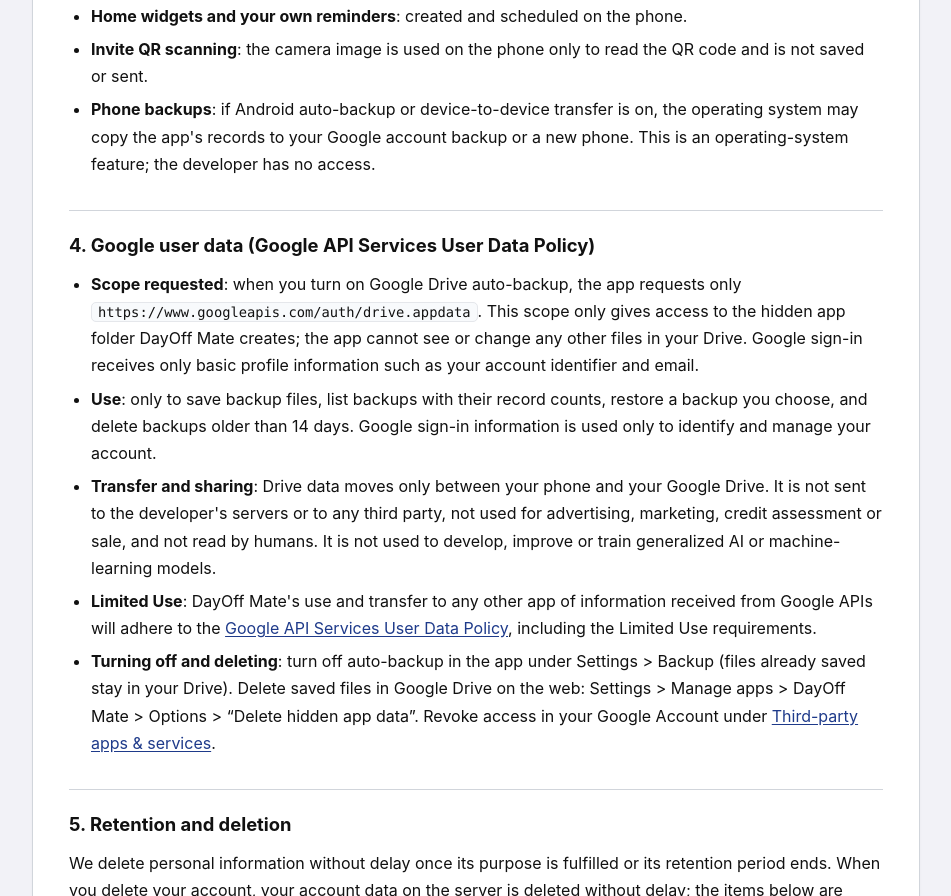
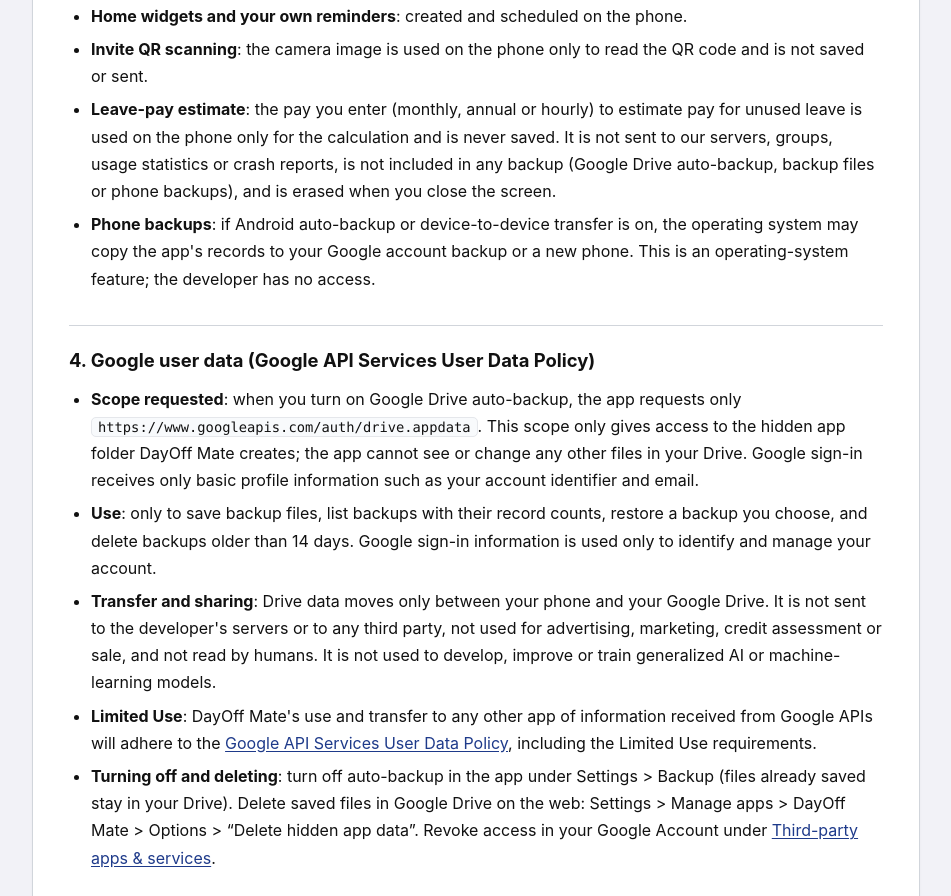
Before and after one commit to BlessingQ/blessingq.github.io, a plain HTML site: page dayoffmate/privacy/index.html in a window 1280 px wide. Shown: the part 4229-5125 px from the top of the page, without its empty margins (164-1115 px from the left). Drawn offline with Linux system fonts and the light colour scheme.

Commit message:
DayOff Mate privacy: leave-pay estimate input is processed on device only, never stored or sent

```diff
--- a/dayoffmate/privacy/index.html
+++ b/dayoffmate/privacy/index.html
@@ -149,6 +149,7 @@
         <li><strong>Exported backup files</strong>: saved or sent to the place you choose (phone storage, your cloud, a messenger). Files contain your hire date, records and notes, so do not send them to others.</li>
         <li><strong>Home widgets and your own reminders</strong>: created and scheduled on the phone.</li>
         <li><strong>Invite QR scanning</strong>: the camera image is used on the phone only to read the QR code and is not saved or sent.</li>
+        <li><strong>Leave-pay estimate</strong>: the pay you enter (monthly, annual or hourly) to estimate pay for unused leave is used on the phone only for the calculation and is never saved. It is not sent to our servers, groups, usage statistics or crash reports, is not included in any backup (Google Drive auto-backup, backup files or phone backups), and is erased when you close the screen.</li>
         <li><strong>Phone backups</strong>: if Android auto-backup or device-to-device transfer is on, the operating system may copy the app's records to your Google account backup or a new phone. This is an operating-system feature; the developer has no access.</li>
       </ul>
 
```
Also changed, not shown: dayoffmate/privacy.html (+1 -0 lines), dayoffmate/privacy/en/index.html (+1 -0 lines), dayoffmate/privacy/ko/index.html (+1 -0 lines).
